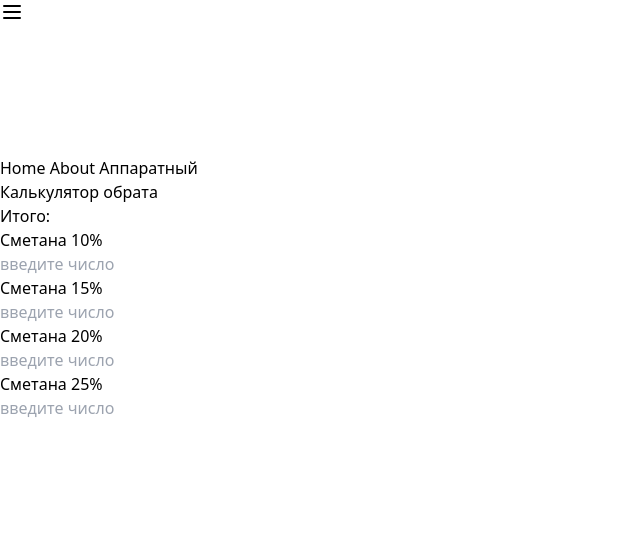
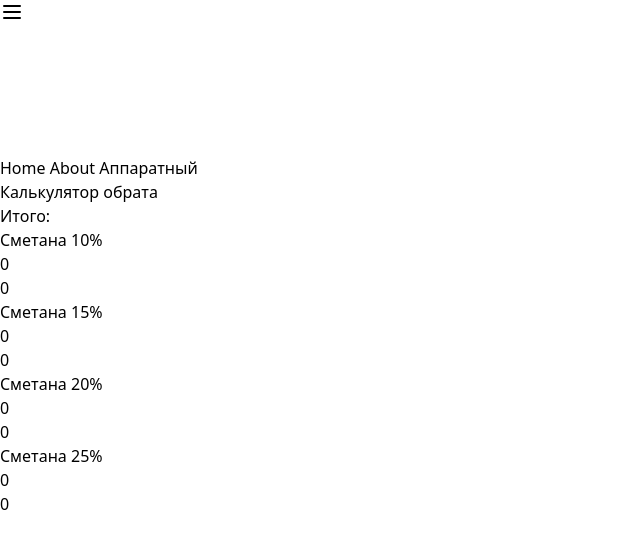
Before and after one commit to Roman-wdesign/tom-milk, a Vue app: page /gear in a window 1280 px wide. Shown: the top 548 px of the page, without its empty margins (0-640 px from the left). Built offline with nearby package versions, Linux system fonts and the light colour scheme.

Commit message:
First formula is half

```diff
--- a/src/shared/helpers/vars.ts
+++ b/src/shared/helpers/vars.ts
@@ -0,0 +1,2 @@
+export const fatSourCream = 42
+export const firstSourCream = 10
--- a/src/shared/models/GearModel.ts
+++ b/src/shared/models/GearModel.ts
@@ -1,5 +1,5 @@
 interface IGearInput<Y> {
-    name: Y
+    quantity: Y
 }
 
 export type { IGearInput }
--- a/src/shared/views/GearView.vue
+++ b/src/shared/views/GearView.vue
@@ -1,11 +1,14 @@
 <script setup lang="ts">
-import { ref } from 'vue'
+import { ref, computed } from 'vue'
 import MainGearInput from '@/Gear/gear-Inputs/MainGearInput.vue'
+import { fatSourCream } from '@/shared/helpers/vars'
+import { firstSourCream } from '@/shared/helpers/vars'
 
-const firstMessageInput = ref('')
-const secondMessageInput = ref('')
-const thirdMessageInput = ref('')
-const fifthMessageInput = ref('')
+const firstMessageInput = ref(0)
+const secondMessageInput = ref(0)
+const thirdMessageInput = ref(0)
+const fifthMessageInput = ref(0)
+const inputFormulaFirst = computed(() => (firstMessageInput.value * firstSourCream) / fatSourCream)
 </script>
 
 <template>
@@ -22,7 +25,7 @@
           <MainGearInput label="введите число" v-model.number="firstMessageInput">
             <template #header>Сметана 10%</template>
           </MainGearInput>
-          <div class="font-semibold text-lg">{{ firstMessageInput }}</div>
+          <div class="font-semibold text-lg">{{ inputFormulaFirst }}</div>
         </div>
       </div>
 
```
